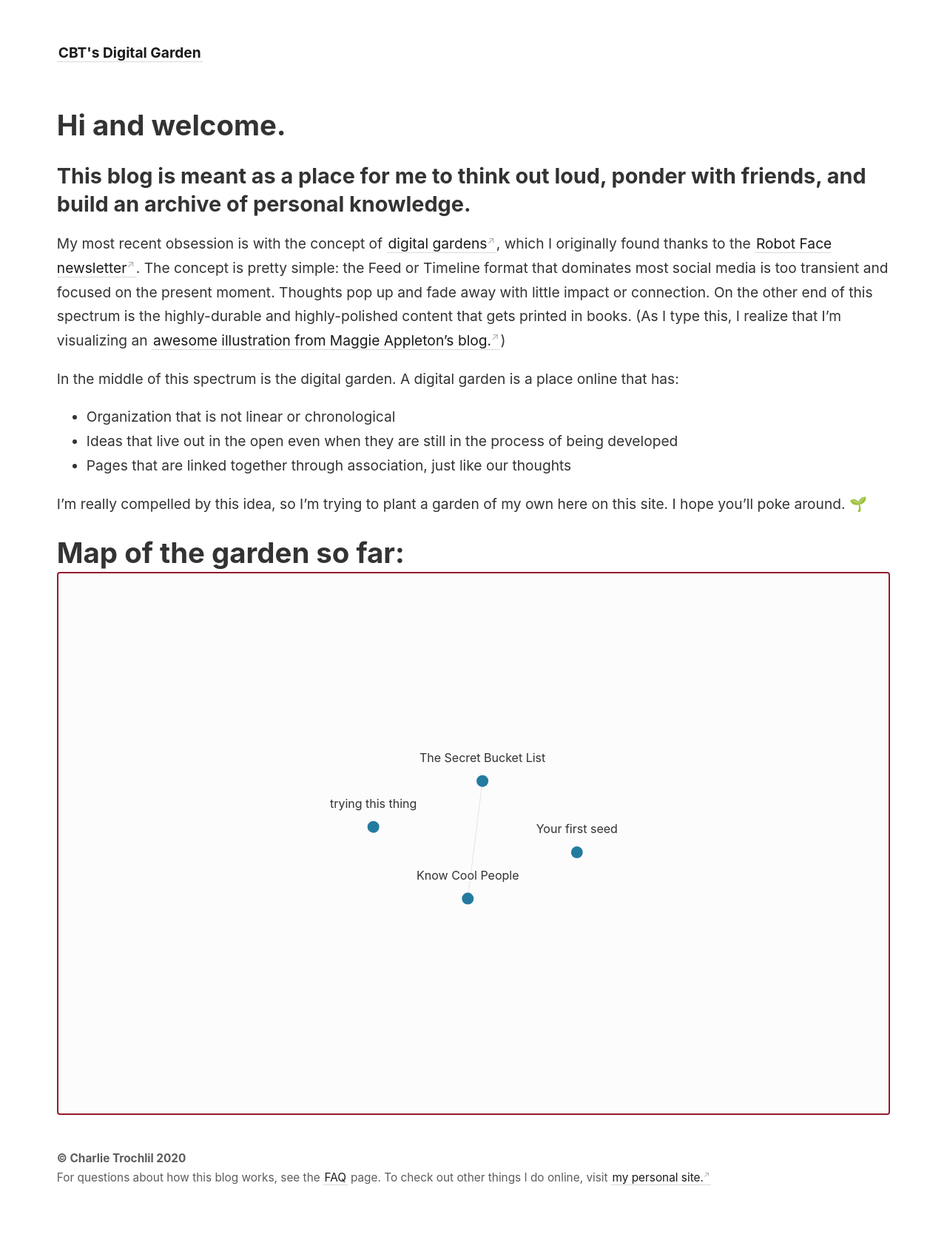
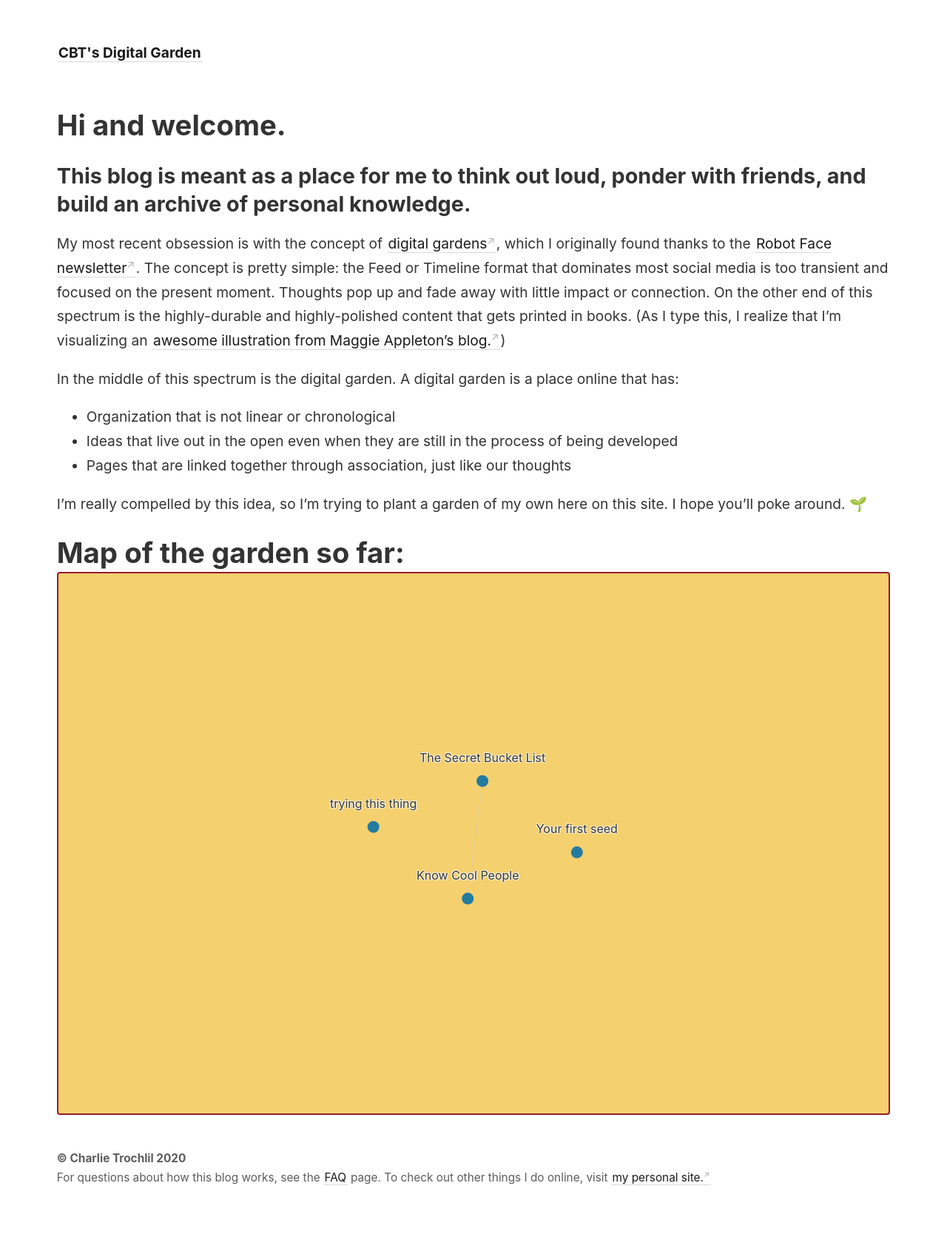
Before and after one commit to rhymeswithvocal/digital-garden, a Jekyll site: the page built from _pages/index.md, in a window 1280 px wide. Shown: the whole page at 74% size. Built offline with Jekyll 4.4.1, drawn with Linux system fonts in a browser that asks for light colours.

Commit message:
added map bg color

```diff
--- a/_includes/notes_graph.html
+++ b/_includes/notes_graph.html
@@ -28,7 +28,7 @@
   }
 
   #graph-wrapper {
-    background: #fcfcfc;
+    background: #f4d06f;
     border-radius: 4px;
     height: auto;
     border-style: solid;
```
